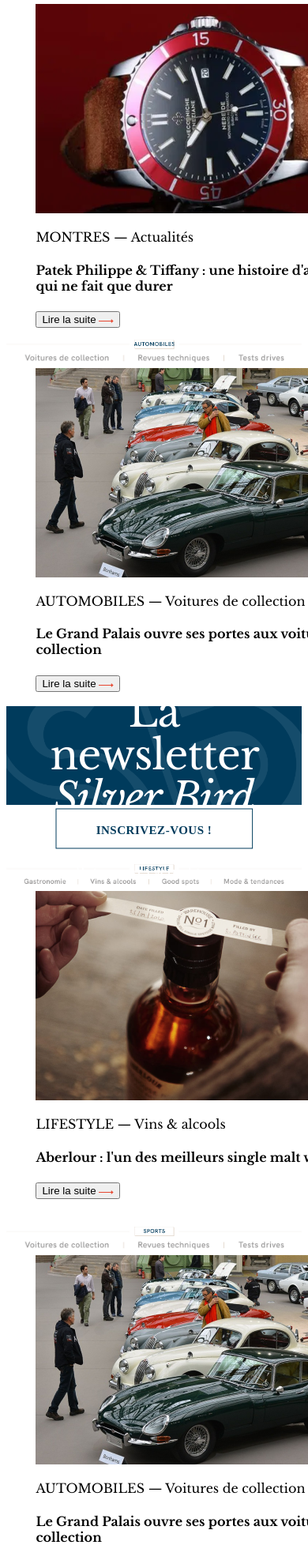
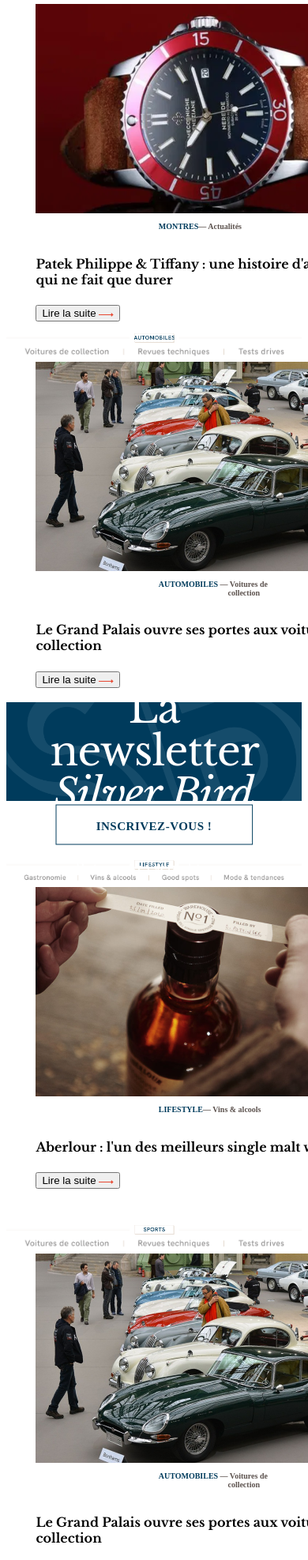
Before and after one commit to GuillaumeDupuy/projet_responsive-design, a website: page index.html in a window 390 px wide. Shown: the part 1002-2977 px from the top of the page at 79% size. Drawn offline with nearby package versions, Linux system fonts and the light colour scheme.

Commit message:
hover, burger_menu, responsive

```diff
--- a/assets/sass/base/_base.scss
+++ b/assets/sass/base/_base.scss
@@ -296,6 +296,35 @@
     margin-top: 2%;
 }
 
+.theme__montre {
+    width: 57%;
+    background: white;
+    display: inline-flex;
+    margin-left: 15%;
+}
+
+.theme__montre a {
+    margin-left: 40%;
+    font-family: HK Grotesk;
+    font-style: normal;
+    font-weight: 600;
+    text-align: center;
+    color: #003B5C;
+    text-decoration: none;
+    font-size: 10px;
+}
+
+.theme__montre p {
+    margin-top: 0%;
+    font-family: HK Grotesk;
+    font-style: normal;
+    font-weight: 600;
+    text-align: center;
+    color: #5D534F;
+    text-decoration: none;
+    font-size: 10px;
+}
+
 .auto {
     margin-top: 4%;
     width: 100%;
@@ -314,6 +343,35 @@
     display: block;
     margin-left: auto;
     margin-right: auto;
+}
+
+.theme__auto {
+    width: 57%;
+    background: white;
+    display: inline-flex;
+    margin-left: 15%;
+}
+
+.theme__auto a {
+    margin-left: 40%;
+    font-family: HK Grotesk;
+    font-style: normal;
+    font-weight: 600;
+    text-align: center;
+    color: #003B5C;
+    text-decoration: none;
+    font-size: 10px;
+}
+
+.theme__auto p {
+    margin-top: 0%;
+    font-family: HK Grotesk;
+    font-style: normal;
+    font-weight: 600;
+    text-align: center;
+    color: #5D534F;
+    text-decoration: none;
+    font-size: 10px;
 }
 
 .life {
@@ -336,6 +394,35 @@
     margin-right: auto;
 }
 
+.theme__life {
+    width: 57%;
+    background: white;
+    display: inline-flex;
+    margin-left: 15%;
+}
+
+.theme__life a {
+    margin-left: 40%;
+    font-family: HK Grotesk;
+    font-style: normal;
+    font-weight: 600;
+    text-align: center;
+    color: #003B5C;
+    text-decoration: none;
+    font-size: 10px;
+}
+
+.theme__life p {
+    margin-top: 0%;
+    font-family: HK Grotesk;
+    font-style: normal;
+    font-weight: 600;
+    text-align: center;
+    color: #5D534F;
+    text-decoration: none;
+    font-size: 10px;
+}
+
 .sport {
     margin-top: 4%;
     width: 100%;
@@ -354,6 +441,35 @@
     display: block;
     margin-left: auto;
     margin-right: auto;
+}
+
+.theme__sport {
+    width: 57%;
+    background: white;
+    display: inline-flex;
+    margin-left: 15%;
+}
+
+.theme__sport a {
+    margin-left: 40%;
+    font-family: HK Grotesk;
+    font-style: normal;
+    font-weight: 600;
+    text-align: center;
+    color: #003B5C;
+    text-decoration: none;
+    font-size: 10px;
+}
+
+.theme__sport p {
+    margin-top: 0%;
+    font-family: HK Grotesk;
+    font-style: normal;
+    font-weight: 600;
+    text-align: center;
+    color: #5D534F;
+    text-decoration: none;
+    font-size: 10px;
 }
 
 // NEWSLETTER
@@ -496,3 +612,96 @@
     }
 
 }
+
+// BUTTON
+
+.btn_after {
+    display: inline-block;
+    text-transform: uppercase;
+    font-size: 20px;
+    text-decoration: none;
+    color: black;
+    padding: 20px 15px;
+    letter-spacing: 2px;
+    background: none;
+    border: none;
+    font-weight: 400;
+    cursor: pointer;
+    transition: 0.3s all;
+    @media(max-width: 768px) {
+        font-size: 10px;
+    }
+    @media(max-width: 580px) {
+        font-size: 8px;
+    }
+    &:hover {
+        transition: 0.3s all;
+    }
+
+}
+
+// BURGER MENU
+// .burger__menu {
+//     width: 50px;
+//     height: 25px;
+//     position: relative;
+//     justify-content: space-between;
+//     display: none;
+//     /* display: flex;
+//     justify-content: space-evenly;
+//     align-items: center;
+//     flex-wrap: wrap; */
+// }
+
+// .burger__menu .line {
+//     width: 100%;
+//     height: 1px;
+//     background: black;
+//     position: absolute;
+//     transition: 0.3s all;
+// }
+
+// .burger__menu .line:first-of-type {
+//     top: 0%;
+// }
+
+// .burger__menu .line:last-of-type {
+//     bottom: 0%;
+// }
+
+// .burger__menu .line:nth-of-type(2) {
+//     top: 50%;
+//     transform: translateY(-50%);
+// }
+
+// .burger__menu.active .line:first-of-type {
+//     top: 50%;
+//     transform: rotate(-45deg) translateY(-50%);
+// }
+
+// .burger__menu.active .line:last-of-type {
+//     top: 50%;
+//     transform: rotate(45deg) translateY(-50%);
+// }
+
+// .burger__menu.active .line:nth-of-type(2) {
+//     opacity: 0;
+// }
+
+// RESPONSIVE
+
+// @media(max-height: 768px) and (max-width:1024px) {}
+
+// @media(orientation:paysage) {
+
+// }
+
+// @media screen and (max-width:500px) {
+
+// }
+// @media print and (max-width:500px) {
+
+// }
+// @media all and (min-width:2000px) {
+
+// }
--- a/index.html
+++ b/index.html
@@ -134,19 +134,25 @@
                 <div class="montre__grid">
                     <div class="montre__item">
                         <img src="/assets/img/montre1.png">
-                        <p>MONTRES — Actualités</p>
+                        <div class="theme__montre">
+                            <a href="">MONTRES</a><p>— Actualités</p>
+                        </div>
                         <h4>Patek Philippe & Tiffany : une histoire d'amour qui ne fait que durer</h4>
                         <button class="btn__after">Lire la suite <img src="assets/img/ARROW.png" alt=""></button>
                     </div>
                     <div class="montre__item">
                         <img src="/assets/img/montre2.png" >
-                        <p>MONTRES — Fiches tech</p>
+                        <div class="theme__montre">
+                            <a href="">MONTRES</a><p>— Fiches tech</p>
+                        </div>
                         <h4>Bien entrenir sa montres pendant ses déplacements professionnels</h4>
                         <button class="btn__after">Lire la suite <img src="assets/img/ARROW.png" alt=""></button>
                     </div>
                     <div class="montre__item">
                         <img src="/assets/img/montre3.png" >
-                        <p>MONTRES — Investir</p>
+                        <div class="theme__montre">
+                            <a href="">MONTRES</a><p>— Investir</p>
+                        </div>
                         <h4>Comment bien choisir une montre de collection ?</h4>
                         <button class="btn__after">Lire la suite <img src="assets/img/ARROW.png" alt=""></button>
                     </div>
@@ -161,19 +167,25 @@
                 <div class="auto__grid">
                     <div class="auto__item">
                         <img src="/assets/img/auto1.png" >
-                        <p>AUTOMOBILES — Voitures de collection</p>
+                        <div class="theme__auto">
+                            <a href="">AUTOMOBILES</a><p>— Voitures de collection</p>
+                        </div>
                         <h4>Le Grand Palais ouvre ses portes aux voitures de collection</h4>
                         <button class="btn__after">Lire la suite <img src="assets/img/ARROW.png" alt=""></button>
                     </div>
                     <div class="auto__item">
                         <img src="/assets/img/auto2.png" >
-                        <p>AUTOMOBILES — Tests drives</p>
+                        <div class="theme__auto">
+                            <a href="">AUTOMOBILES</a><p>— Tests drives</p>
+                        </div>
                         <h4>Nouvelle Ferrari sur piste ou en ville : notre revue au volant</h4>
                         <button class="btn__after">Lire la suite <img src="assets/img/ARROW.png" alt=""></button>
                     </div>
                     <div class="auto__item">
                         <img src="/assets/img/lifestyle3.png" >
-                        <p>AUTOMOBILES — Revues techniques</p>
+                        <div class="theme__auto">
+                            <a href="">AUTOMOBILES</a><p>— Revues techniques</p>
+                        </div>
                         <h4>Costume : comment bien l’accorder et le choisir ?</h4>
                         <button class="btn__after">Lire la suite <img src="assets/img/ARROW.png" alt=""></button>
                     </div>
@@ -204,19 +216,25 @@
                 <div class="life__grid">
                     <div class="life__item">
                         <img src="/assets/img/lifestyle1.png" >
-                        <p>LIFESTYLE — Vins & alcools</p>
+                        <div class="theme__life">
+                            <a href="">LIFESTYLE</a><p>— Vins & alcools</p>
+                        </div>
                         <h4>Aberlour : l'un des meilleurs single malt whisky</h4>
                         <button class="btn__after">Lire la suite <img src="assets/img/ARROW.png" alt=""></button>
                     </div>
                     <div class="life__item">
                         <img src="/assets/img/lifestyle2.png" >
-                        <p>LIFESTYLE — Gastronomie</p>
+                        <div class="theme__life">
+                            <a href="">LIFESTYLE</a><p>— Gastronomie</p>
+                        </div>
                         <h4>Rencontre avec les fondateurs du groupe Big Mamma</h4>
                         <button class="btn__after">Lire la suite <img src="assets/img/ARROW.png" alt=""></button>
                     </div>
                     <div class="life__item">
                         <img src="/assets/img/lifestyle3.png" >
-                        <p>LIFESTYLE — Mode & tendances</p>
+                        <div class="theme__life">
+                            <a href="">LIFESTYLE</a><p>— Mode & tendances</p>
+                        </div>
                         <h4>Costume : comment bien l’accorder et le choisir ?</h4>
                         <button class="btn__after">Lire la suite <img src="assets/img/ARROW.png" alt=""></button>
                     </div>
@@ -231,19 +249,25 @@
             <div class="sports__grid">
                 <div class="sports__item">
                     <img src="/assets/img/auto1.png" >
-                    <p>AUTOMOBILES — Voitures de collection</p>
+                    <div class="theme__sport">
+                        <a href="">AUTOMOBILES</a><p>— Voitures de collection</p>
+                    </div>
                     <h4>Le Grand Palais ouvre ses portes aux voitures de collection</h4>
                     <button class="btn__after">Lire la suite <img src="assets/img/ARROW.png" alt=""></button>
                 </div>
                 <div class="sports__item">
                     <img src="/assets/img/auto2.png" >
-                    <p>AUTOMOBILES — Tests drives</p>
+                    <div class="theme__sport">
+                        <a href="">AUTOMOBILES</a><p>— Tests drives</p>
+                    </div>
                     <h4>Nouvelle Ferrari sur piste ou en ville : notre revue au volant</h4>
                     <button class="btn__after">Lire la suite <img src="assets/img/ARROW.png" alt=""></button>
                 </div>
                 <div class="sports__item">
                     <img src="/assets/img/sports.png" >
-                    <p>SPORT — Revues techniques</p>
+                    <div class="theme__sport">
+                        <a href="">SPORT</a><p>— Revues techniques</p>
+                    </div>
                     <h4>Le Grand Prix de l’Arc de Triomphe arrive à Paris avec un nouveau favori</h4>
                     <button class="btn__after">Lire la suite <img src="assets/img/ARROW.png" alt=""></button>
                 </div>
```
Also changed, not shown: assets/build/style.css, 1 other file.
